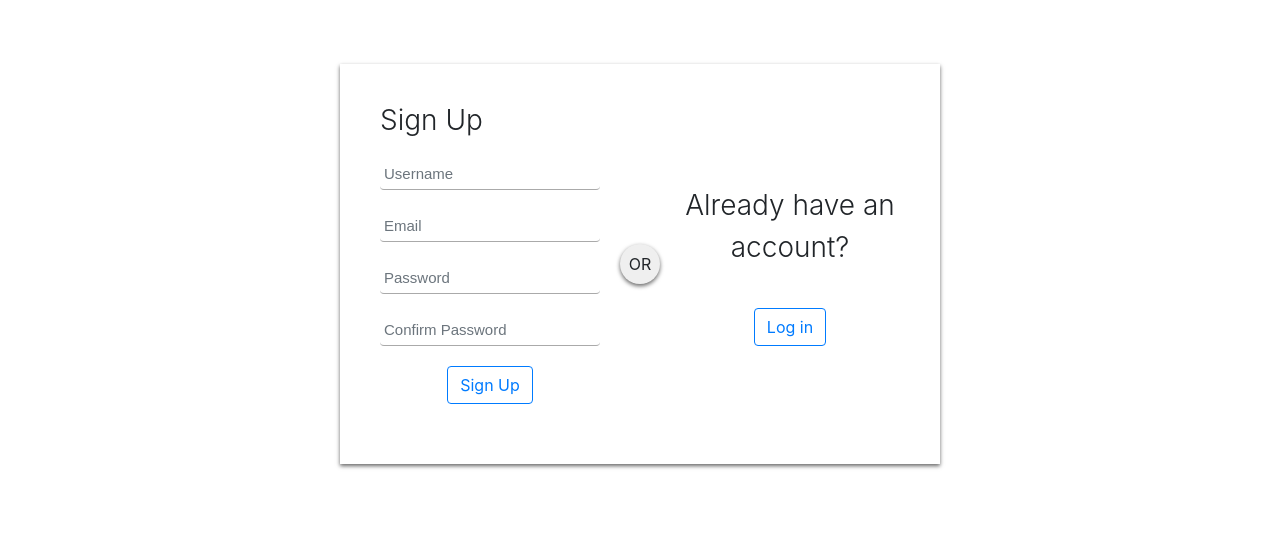
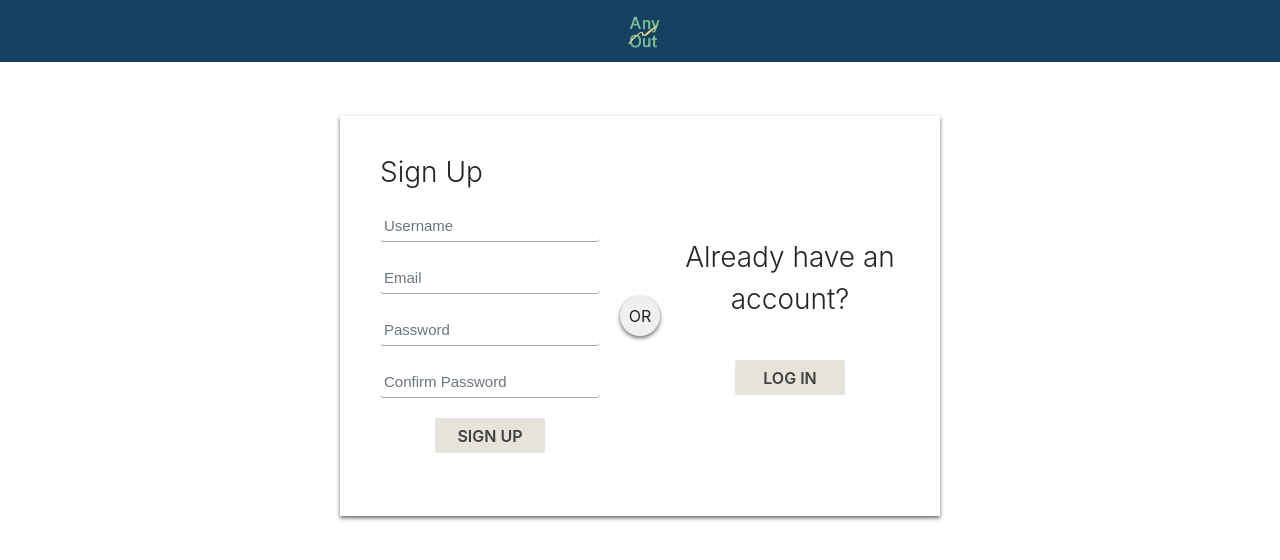
Before and after one commit to khoatran2320/any-out, a Vue app in the folder client/: page /signup in a window 1280 px wide. Shown: the top 560 px of the page. Built offline with nearby package versions, Linux system fonts and the light colour scheme.

Commit message:
Home.vue Done

```diff
--- a/client/src/components/CreateEvent.vue
+++ b/client/src/components/CreateEvent.vue
@@ -13,6 +13,11 @@
         :show="submitFailed"
         dismissible
       >Failed to create event! Please try again.</b-alert>
+    </div>
+    <div class = "header">
+            <router-link to="/" class = "btn btn-outline-primary Logo"><img class = "image" src = "./Image/LOGO.png"></router-link>
+            <router-link to="/signin" class = "btn btn-outline-primary SignIn">SIGN IN</router-link>
+            <router-link class="btn btn-outline-primary Join" to="/signup">JOIN</router-link>
     </div>
     <div id="AddEvent">
       <h2>Create Your Event</h2>
@@ -159,6 +164,33 @@ export default {
 </script>
 
 <style>
+.header{
+  margin: -8px -10px -10px -10px;
+  width: 102%; height: 70px;
+  background-color: #173F5F;
+}
+
+.image{
+    width: 50px; height: 50px;
+}
+
+.Logo{
+    background-color: #173F5F; margin-top: 8px;
+    border: none; margin-left: 5%;
+}
+
+.SignIn{
+    background-color: none; color: #3CAEA3; float: right;
+    margin-top: 20px; width: 100px; height: 45px; font-size: 19px;
+    border: none; font-weight: 700; margin-right: 2%;
+}
+
+.Join{
+    background-color: #173F5F; color: #ED553B; float: right;
+    margin-top: 20px; width: 80px; height: 45px; font-size: 19px;
+    border: none; font-weight: 700; margin-right: 0.3%; margin-right: 0;
+}
+
 #AddEvent * {
   box-sizing: border-box;
 }
@@ -189,6 +221,14 @@ h3 {
 }
 .create-button {
   margin-top: 1.5rem;
+  background: #e6e3da;
+  border: none;
+  border-radius: 2px;
+  color: #404040;
+  font-weight: 600;
+  text-transform: uppercase;
+  transition: 0.2s ease;
+  cursor: pointer;
 }
 
 .start-end-time {
--- a/client/src/components/Signin.vue
+++ b/client/src/components/Signin.vue
@@ -15,6 +15,9 @@
         :show="!this.signinSuccess"
         dismissible
       >Signin Failed! Please try again.</b-alert>
+    </div>
+    <div class = "header">
+            <router-link to="/" class = "btn btn-outline-primary Logo"><img class = "image" src = "./Image/LOGO.png"></router-link>
     </div>
     <div id="login-box">
       <div class="left-box">
@@ -118,10 +121,26 @@ body {
   font-weight: 300;
 }
 
+.header{
+  margin: -8px -10px -10px -10px;
+  width: 102%; height: 70px;
+  background-color: #173F5F;
+}
+
+.image{
+    width: 50px; height: 50px;
+}
+
+.Logo{
+    background-color: #173F5F; margin-top: 8px;
+    border: none; position: absolute; left: 50%; margin-left: -32px;
+}
+
+
 #login-box {
   position: relative;
   margin: 5% auto;
-  height: 400px;
+  height: 330px;
   width: 600px;
   background: #fff;
   box-shadow: 0 2px 4px rgba(0, 0, 0, 0.6);
@@ -161,23 +180,23 @@ input[type="password"] {
   transition: 0.2s ease;
 }
 
-input[type="submit"] {
+button {
   margin-bottom: 28px;
-  width: 120px;
-  height: 32px;
-  background: #9edceb;
+  margin-left: 45px;
+  width: 110px;
+  height: 35px;
+  background: #e6e3da;
   border: none;
   border-radius: 2px;
-  color: #fff;
-  font-family: sans-serif;
-  font-weight: 500;
+  color: #404040;
+  font-weight: 600;
   text-transform: uppercase;
   transition: 0.2s ease;
   cursor: pointer;
 }
 
-input[type="submit"]:hover,
-input[type="submit"]:focus {
+button:hover,
+button:focus {
   background: #bee2e7;
   transition: 0.2s ease;
 }
--- a/client/src/components/Signup.vue
+++ b/client/src/components/Signup.vue
@@ -15,6 +15,9 @@
         :show="!this.signupSuccess"
         dismissible
       >Signup Failed! Please try again.</b-alert>
+    </div>
+    <div class = "header">
+            <router-link to="/" class = "btn btn-outline-primary Logo"><img class = "image" src = "./Image/LOGO.png"></router-link>
     </div>
     <div id="login-box">
       <div class="left-box">
@@ -126,6 +129,21 @@ body {
   font-weight: 300;
 }
 
+.header{
+  margin: -8px -10px -10px -10px;
+  width: 102%; height: 70px;
+  background-color: #173F5F;
+}
+
+.image{
+    width: 50px; height: 50px;
+}
+
+.Logo{
+    background-color: #173F5F; margin-top: 8px;
+    border: none; position: absolute; left: 50%; margin-left: -32px;
+}
+
 #login-box {
   position: relative;
   margin: 5% auto;
@@ -169,16 +187,16 @@ input[type="password"] {
   transition: 0.2s ease;
 }
 
-input[type="submit"] {
+button {
   margin-bottom: 28px;
-  width: 120px;
-  height: 32px;
-  background: #9edceb;
+  margin-left: 0;
+  width: 110px;
+  height: 35px;
+  background: #e6e3da;
   border: none;
   border-radius: 2px;
-  color: #fff;
-  font-family: sans-serif;
-  font-weight: 500;
+  color: #404040;
+  font-weight: 600;
   text-transform: uppercase;
   transition: 0.2s ease;
   cursor: pointer;
--- a/client/src/views/Browse.vue
+++ b/client/src/views/Browse.vue
@@ -1,5 +1,10 @@
 <template>
   <div>
+    <div class = "header">
+            <router-link to="/" class = "btn btn-outline-primary Logo"><img class = "image" src = "./Image/LOGO.png"></router-link>
+            <router-link to="/signin" class = "btn btn-outline-primary SignIn">SIGN IN</router-link>
+            <router-link class="btn btn-outline-primary Join" to="/signup">JOIN</router-link>
+    </div>
     <h1>Browse</h1>
     <GoogleMap />
   </div>
@@ -17,6 +22,35 @@ export default {
 </script>
 <style scoped>
 h1 {
-  margin-left: 1rem;
+  margin-top: 20px;
+  margin-left: 10px;
 }
+
+.header{
+  margin: -8px -10px -10px -10px;
+  width: 102%; height: 70px;
+  background-color: #173F5F;
+}
+
+.image{
+    width: 50px; height: 50px;
+}
+
+.Logo{
+    background-color: #173F5F; margin-top: 8px;
+    border: none; margin-left: 5%;
+}
+
+.SignIn{
+    background-color: none; color: #3CAEA3; float: right;
+    margin-top: 20px; width: 100px; height: 45px; font-size: 19px;
+    border: none; font-weight: 700; margin-right: 2%;
+}
+
+.Join{
+    background-color: #173F5F; color: #ED553B; float: right;
+    margin-top: 20px; width: 80px; height: 45px; font-size: 19px;
+    border: none; font-weight: 700; margin-right: 0.3%; margin-right: 0;
+}
+
 </style>
--- a/client/src/views/Home.vue
+++ b/client/src/views/Home.vue
@@ -60,12 +60,12 @@ body{
 }
 
 .Browse{
-  margin-top: 5%; position: absolute; left: 50%; border: none; color: #404040; text-align: center;
+  margin-top: 5%; position: fixed; left: 50%; margin-left: -140px; border: none; color: #404040; text-align: center;
   width: 100px; height: 45px; font-weight: 600; font-size: 22px; background-color: #e6e3da;
 }
 
 .Create{
-  margin-top: 5%; margin-left: 0.5%; border: none; color: #404040;
+  margin-top: 5%; margin-left: 0.5%; position: fixed; left: 50%; margin-left: -30px; border: none; color: #404040;
   width: 155px; height: 45px; font-weight: 600; font-size: 22px; background-color: #e6e3da;
 
 }
@@ -86,6 +86,7 @@ h2{
 
 .btn-outline-primary:hover{
   color: red;
+  background-color: transparent;
   text-decoration-line: underline;
 }
 .btn-outline-primary:active{
```
Also changed, not shown: client/src/components/Image/LOGO.png (added).
